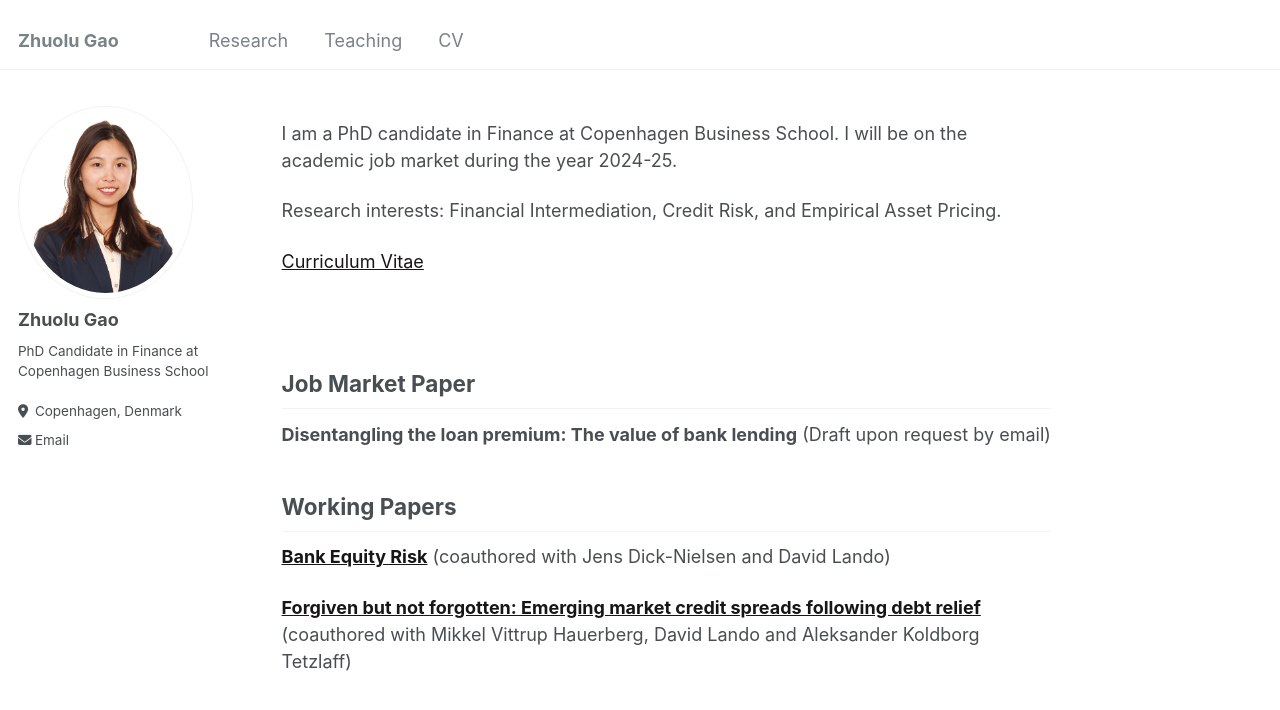
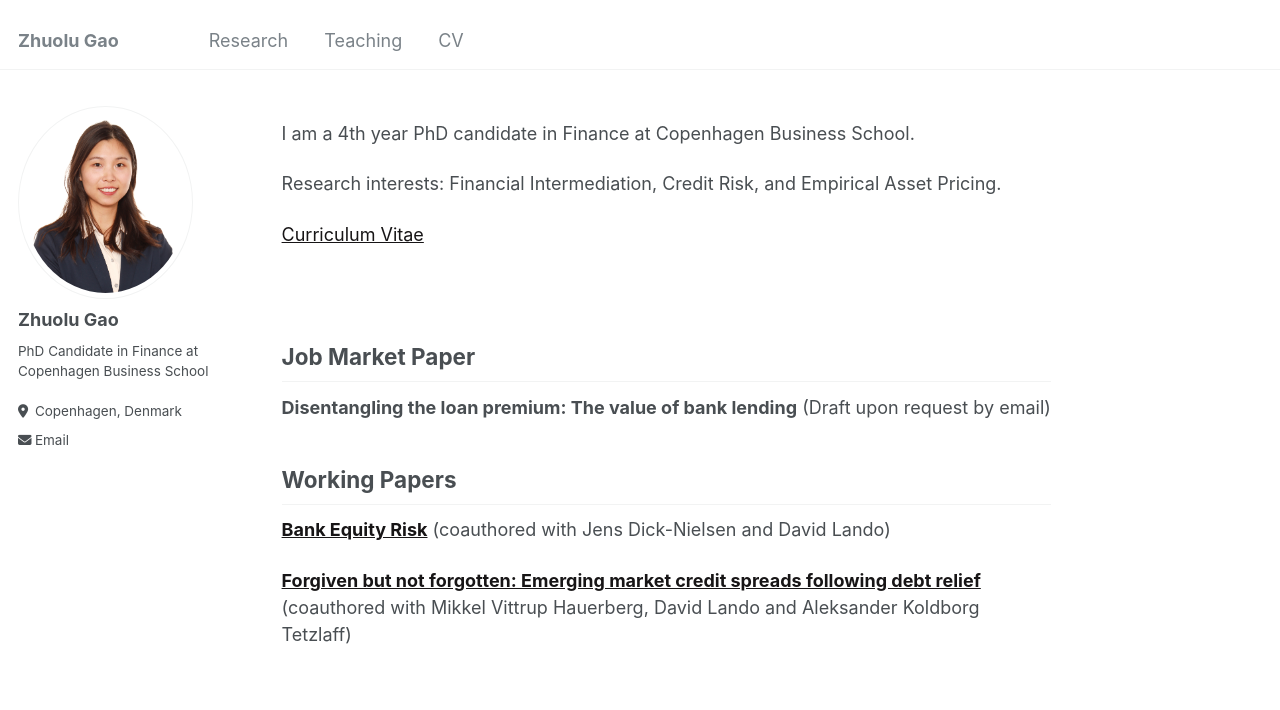
Before and after one commit to zhuolugao/zhuolugao.github.io, a Jekyll site: the page built from _pages/about.md, in a window 1280 px wide. Shown: the top 710 px of the page. Built offline with Jekyll 4.4.1, drawn with Linux system fonts in a browser that asks for light colours.

Commit message:
delete job year

```diff
--- a/_pages/about.md
+++ b/_pages/about.md
@@ -7,7 +7,7 @@ redirect_from:
   - /about.html
 ---
 
-I am a PhD candidate in Finance at Copenhagen Business School. I will be on the academic job market during the year 2024-25.
+I am a 4th year PhD candidate in Finance at Copenhagen Business School.
 
 Research interests: Financial Intermediation, Credit Risk, and Empirical Asset Pricing.
 
```
